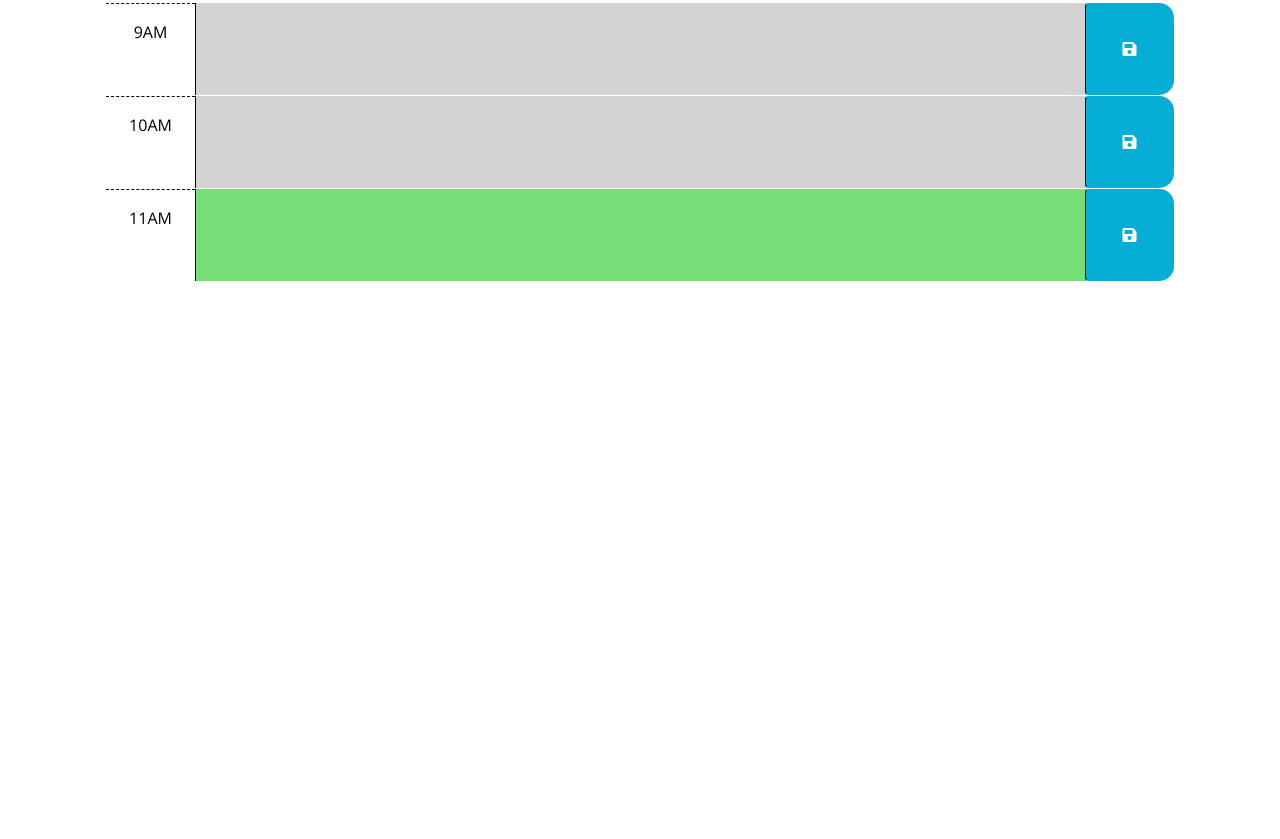
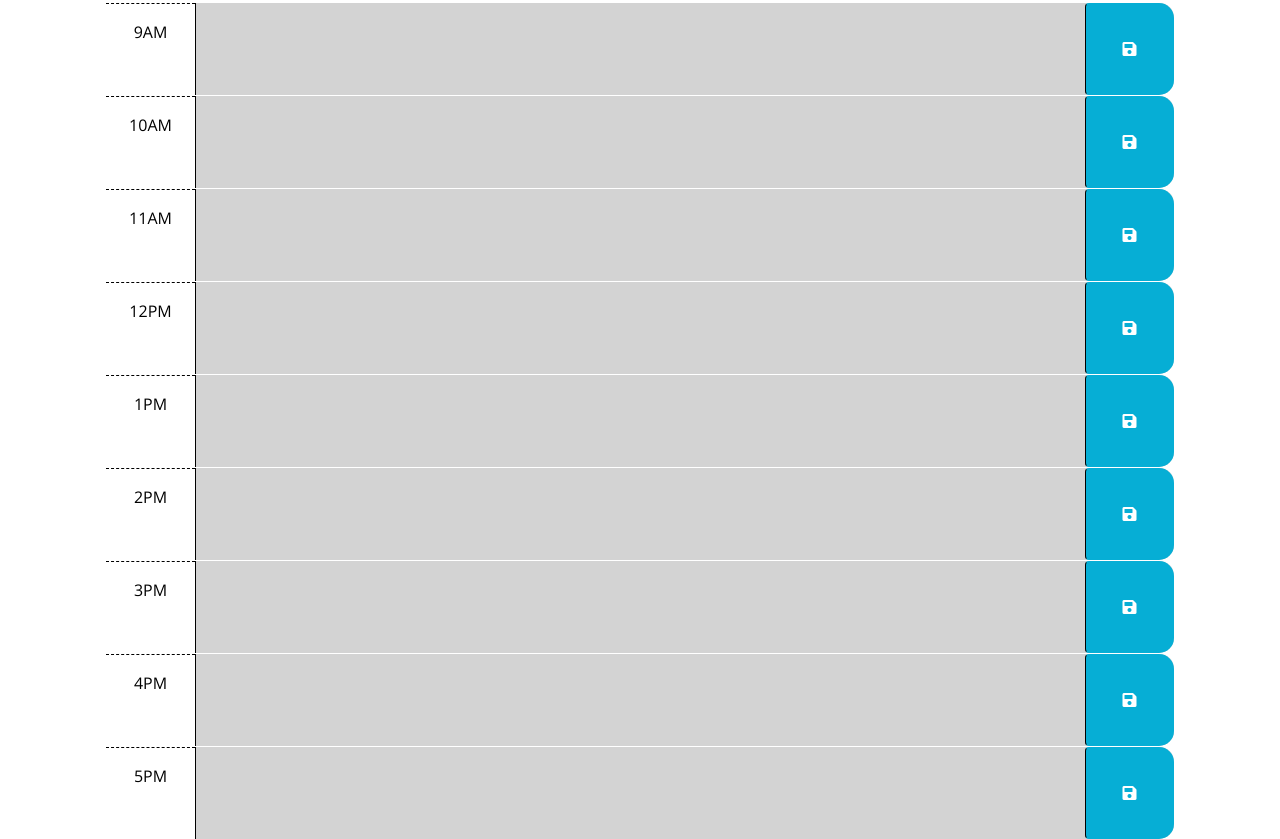
Before and after one commit to Evermuniz/Ever-Muniz-Work-Day-Scheduler, a plain HTML site: page index.html in a window 1280 px wide. Shown: the part 300-1139 px from the top of the page. Before the commit the page ends 800 px from the top, so only its background shows below. Drawn offline with nearby package versions, Linux system fonts and the light colour scheme.

Commit message:
added other time divs

```diff
--- a/index.html
+++ b/index.html
@@ -49,7 +49,7 @@
       </div>
 
       <!-- Example of a a present time block. The "present" class adds a red background color. -->
-      <div id="20" class="row time-block">
+      <div id="10" class="row time-block">
         <div class="col-2 col-md-1 hour text-center py-3">10AM</div>
         <textarea class="col-8 col-md-10 description" rows="3"> </textarea>
         <button class="btn saveBtn col-2 col-md-1" aria-label="save">
@@ -58,13 +58,63 @@
       </div>
 
       <!-- Example of a future time block. The "future" class adds a green background color. -->
-      <div id="24" class="row time-block future">
+      <div id="11" class="row time-block">
         <div class="col-2 col-md-1 hour text-center py-3">11AM</div>
         <textarea class="col-8 col-md-10 description" rows="3"> </textarea>
         <button class="btn saveBtn col-2 col-md-1" aria-label="save">
           <i class="fas fa-save" aria-hidden="true"></i>
         </button>
       </div>
+
+       <div id="12" class="row time-block">
+        <div class="col-2 col-md-1 hour text-center py-3">12PM</div>
+        <textarea class="col-8 col-md-10 description" rows="3"> </textarea>
+        <button class="btn saveBtn col-2 col-md-1" aria-label="save">
+          <i class="fas fa-save" aria-hidden="true"></i>
+        </button>
+      </div>
+
+       <div id="13" class="row time-block">
+        <div class="col-2 col-md-1 hour text-center py-3">1PM</div>
+        <textarea class="col-8 col-md-10 description" rows="3"> </textarea>
+        <button class="btn saveBtn col-2 col-md-1" aria-label="save">
+          <i class="fas fa-save" aria-hidden="true"></i>
+        </button>
+      </div>
+
+       <div id="14" class="row time-block">
+        <div class="col-2 col-md-1 hour text-center py-3">2PM</div>
+        <textarea class="col-8 col-md-10 description" rows="3"> </textarea>
+        <button class="btn saveBtn col-2 col-md-1" aria-label="save">
+          <i class="fas fa-save" aria-hidden="true"></i>
+        </button>
+      </div>
+
+       <div id="15" class="row time-block">
+        <div class="col-2 col-md-1 hour text-center py-3">3PM</div>
+        <textarea class="col-8 col-md-10 description" rows="3"> </textarea>
+        <button class="btn saveBtn col-2 col-md-1" aria-label="save">
+          <i class="fas fa-save" aria-hidden="true"></i>
+        </button>
+      </div>
+
+       <div id="16" class="row time-block">
+        <div class="col-2 col-md-1 hour text-center py-3">4PM</div>
+        <textarea class="col-8 col-md-10 description" rows="3"> </textarea>
+        <button class="btn saveBtn col-2 col-md-1" aria-label="save">
+          <i class="fas fa-save" aria-hidden="true"></i>
+        </button>
+      </div>
+
+       <div id="17" class="row time-block">
+        <div class="col-2 col-md-1 hour text-center py-3">5PM</div>
+        <textarea class="col-8 col-md-10 description" rows="3"> </textarea>
+        <button class="btn saveBtn col-2 col-md-1" aria-label="save">
+          <i class="fas fa-save" aria-hidden="true"></i>
+        </button>
+      </div>
+
+
 
     <script src="https://code.jquery.com/jquery-3.4.1.min.js"></script>
     <script
--- a/script.js
+++ b/script.js
@@ -27,7 +27,7 @@ $(function () {
   var description = $(this).children("textarea");
   var storedData = JSON.parse(localStorage.getItem(timeBlock));
   description.text(storedData);
-  })
+  });
 
 
 });
```
